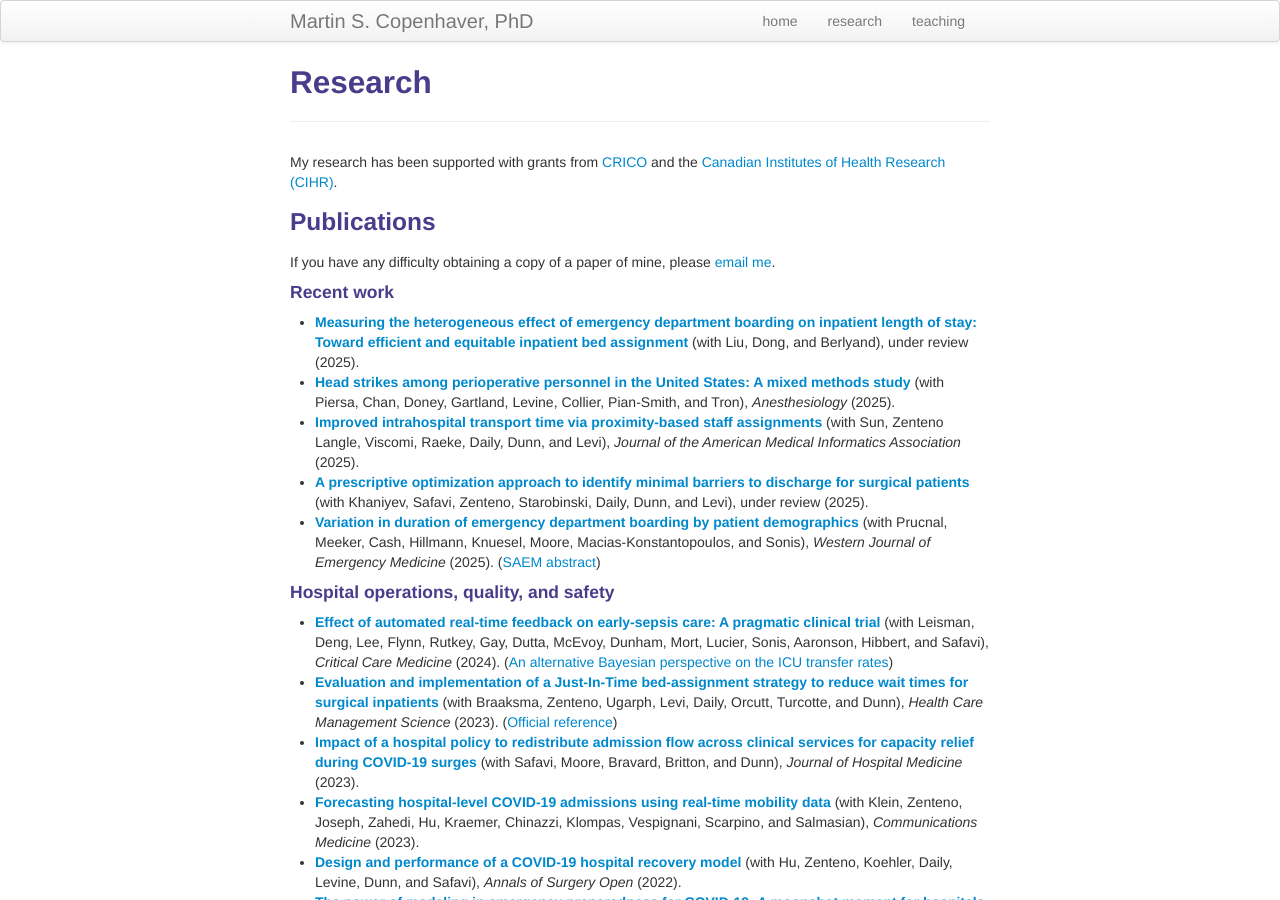
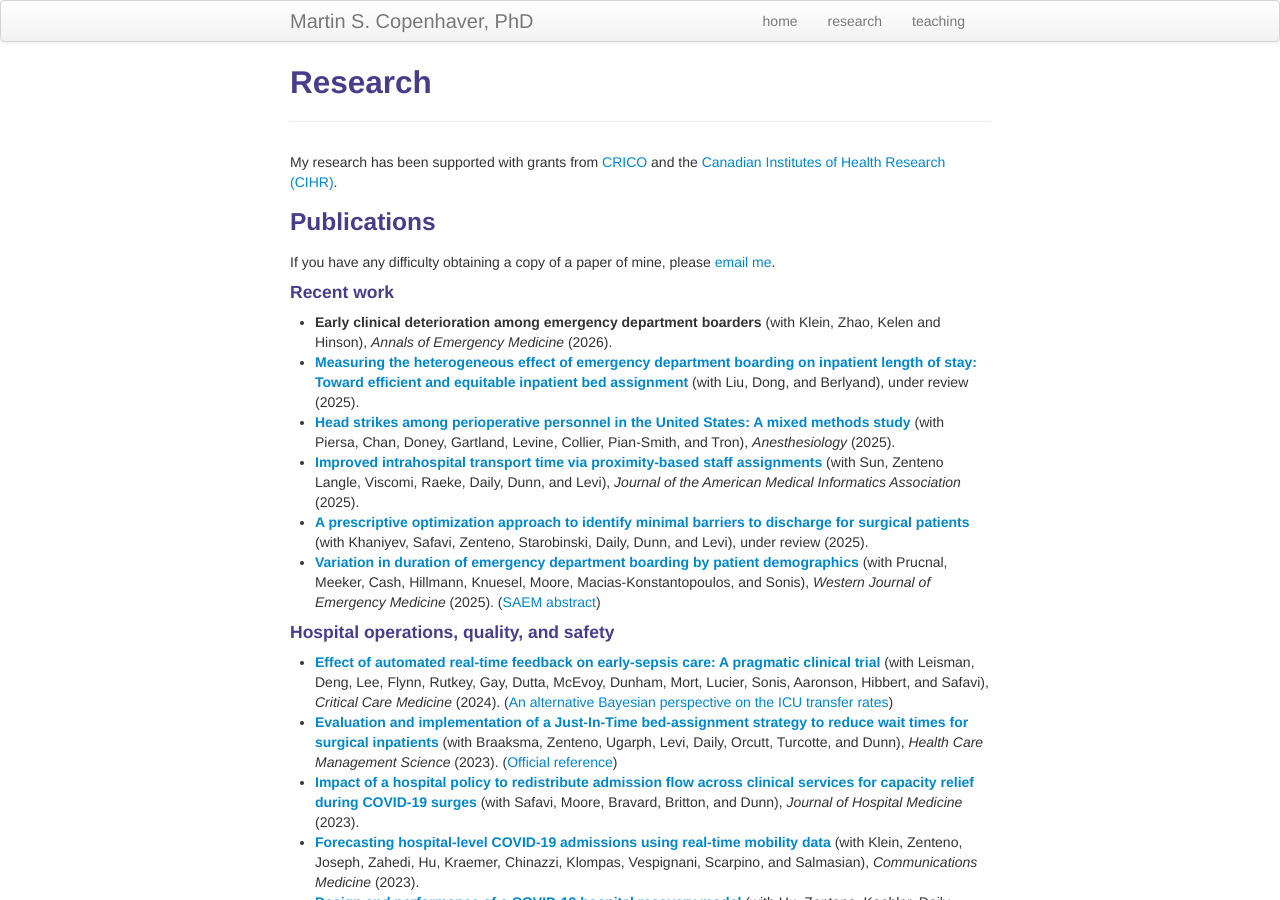
Before and after one commit to martincopenhaver/martincopenhaver.github.io, a Jekyll site: the page built from research.md, in a window 1280 px wide and 900 px high. Built offline with Jekyll 4.4.1, drawn with Linux system fonts in a browser that asks for light colours.

Commit message:
Update research.md

```diff
--- a/research.md
+++ b/research.md
@@ -13,6 +13,7 @@ My research has been supported with grants from [CRICO](https://www.rmf.harvard.
 If you have any difficulty obtaining a copy of a paper of mine, please <a href="mailto:last name at jhmi.edu">email me</a>.
 
 #### Recent work
+* **Early clinical deterioration among emergency department boarders** (with Klein, Zhao, Kelen and Hinson), _Annals of Emergency Medicine_ (2026).
 * [**Measuring the heterogeneous effect of emergency department boarding on inpatient length of stay: Toward efficient and equitable inpatient bed assignment**](https://papers.ssrn.com/sol3/papers.cfm?abstract_id=5288627) (with Liu, Dong, and Berlyand), under review (2025).
 * [**Head strikes among perioperative personnel in the United States: A mixed methods study**](https://journals.lww.com/anesthesiology/fulltext/2025/11000/head_strikes_among_perioperative_personnel_in_the.16.aspx) (with Piersa, Chan, Doney, Gartland, Levine, Collier, Pian-Smith, and Tron), _Anesthesiology_ (2025).
 * [**Improved intrahospital transport time via proximity-based staff assignments**](https://doi.org/10.1093/jamia/ocaf081) (with Sun, Zenteno Langle, Viscomi, Raeke, Daily, Dunn, and Levi), _Journal of the American Medical Informatics Association_ (2025).
```
